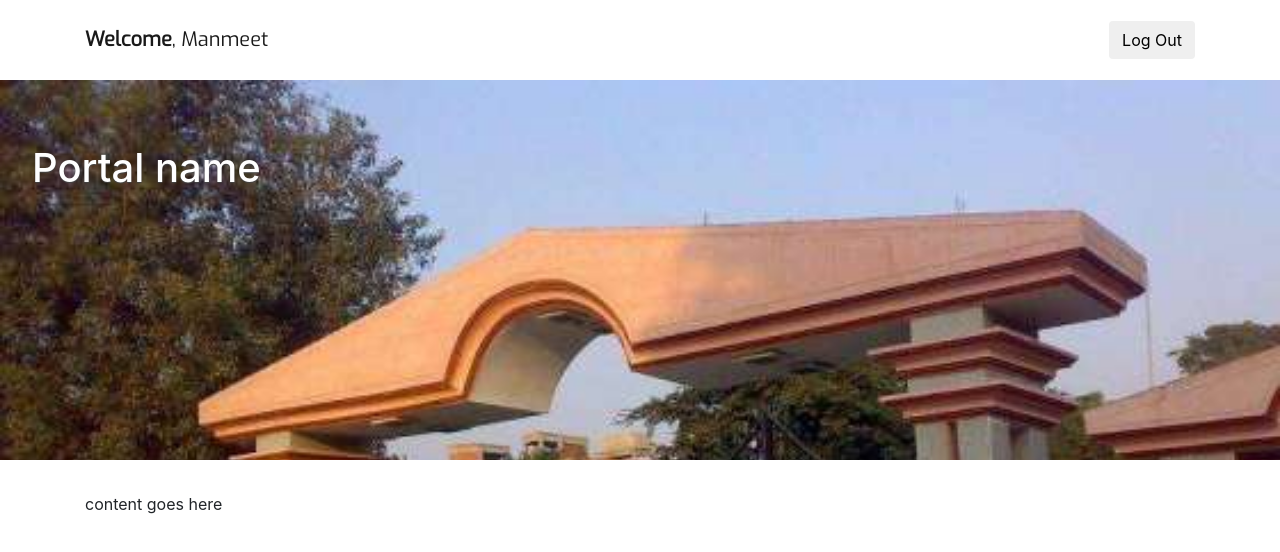
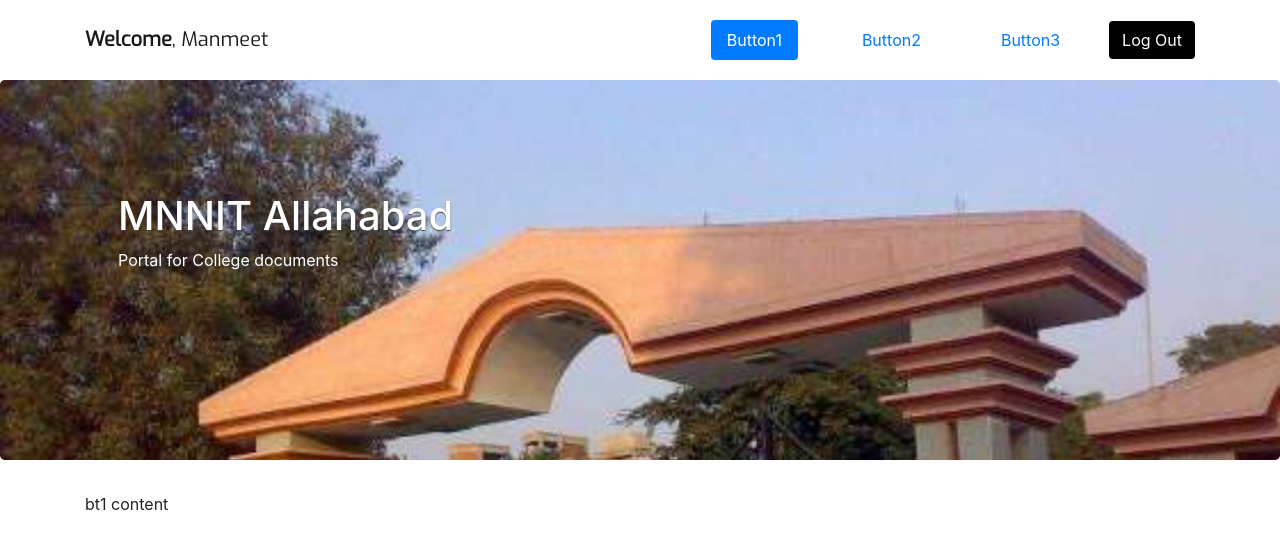
Before and after one commit to dipunj/7semPortal, a website: page template.html in a window 1280 px wide. Drawn offline with nearby package versions, Linux system fonts and the light colour scheme.

Commit message:
updated template

```diff
--- a/template.html
+++ b/template.html
@@ -5,10 +5,12 @@
     <meta charset="UTF-8">
     <meta name="viewport" content="width=device-width, initial-scale=1.0">
     <meta http-equiv="X-UA-Compatible">
-    <title>Portal Name</title>
+    <title>Document Portal, MNNIT</title>
+
+    <link rel="stylesheet" href="css/styles.css">
+    <link rel="stylesheet" href="node_modules/bootstrap/dist/css/bootstrap.min.css">
     <link rel="stylesheet" href="https://fonts.googleapis.com/css?family=Exo:100,300,400">
-    <link rel="stylesheet" href="node_modules/bootstrap/dist/css/bootstrap.min.css">
-    <link rel="stylesheet" href="css/styles.css">
+    <link href="https://fonts.googleapis.com/icon?family=Material+Icons" rel="stylesheet">
 
     <!-- for debugging css / ghost code -->
     <!-- <style>
@@ -17,36 +19,79 @@
 </head>
 
 <body>
+
+
+
+    <!-- fixed navbar -->
     <nav class="navbar navbar-expand-sm navbar-light bg-white fixed-top" id="mainNav">
         <div class="container">
-            <a href="#" class="navbar-brand __title mr-auto">
-                <strong>Welcome</strong>, Manmeet
-            </a>
+            <!-- hamburger button for smaller screens -->
             <button class="navbar-toggler" type="button" data-toggle="collapse" data-target="#navbarContent"
                 aria-controls="navbarSupportedContent" aria-expanded="false" aria-label="Toggle navigation">
                 <span class="navbar-toggler-icon"></span>
             </button>
 
-            <div class="collapse navbar-collapse" id="navbarContent">
-                <ul class="navbar-nav">
-                    <li class="nav-item active">
+            <a href="#" class="navbar-brand __title mr-auto">
+                <strong>Welcome</strong>, Manmeet
+            </a>
+
+            <!-- navbar buttons -->
+            <div class="collapse navbar-collapse justify-content-end" id="navbarContent">
+                <ul class="nav nav-pills row">
+                    <li class="nav-item mr-5">
+                        <a class="nav-link active" data-toggle="pill" href="#bt1">Button1</a>
+                    </li>
+                    <li class="nav-item mr-5">
                         <!-- nav bar content here -->
+                        <a class="nav-link" data-toggle="pill" href="#bt2">Button2</a>
+                    </li>
+                    <li class="nav-item mr-5">
+                        <!-- nav bar content here -->
+                        <a class="nav-link" data-toggle="pill" href="#bt3">Button3</a>
                     </li>
                 </ul>
             </div>
-            <button id="loginbtn" class="btn btn-login float-right">Log Out</button>
+
+            <!-- logout button : create a form if required -->
+            <button id="loginbtn" class="btn btn-logout float-right">Log Out</button>
         </div>
     </nav>
 
+    <!-- portal image and name -->
     <header class="jumbotron" style="background-image: url('/img/jumbo.jpg'); background-size: 100%;">
-        <h1>Portal name</h1>
+        <div class="container p-5">
+            <h1>MNNIT Allahabad</h1>
+            <p>Portal for College documents</p>
+        </div>
     </header>
 
-    <!-- content begins -->
 
 
-    <div class="container">
-        <p>content goes here</p>
+
+    <!-- MAIN CONTENT BEGINS -->
+    <!-- MAIN CONTENT BEGINS -->
+    <!-- MAIN CONTENT BEGINS -->
+    <!-- MAIN CONTENT BEGINS -->
+    <!-- MAIN CONTENT BEGINS -->
+    <!-- MAIN CONTENT BEGINS -->
+    <!-- MAIN CONTENT BEGINS -->
+
+
+
+
+
+
+
+    <div class="tab-content">
+        <div id="bt1" class="container tab-pane active">
+            <p>bt1 content</p>
+        </div>
+        <div id="bt2" class="container tab-pane">
+            <p>bt2 content</p>
+        </div>
+        <div id="bt3" class="container tab-pane">
+            <p>bt3 content</p>
+        </div>
     </div>
 
     <script src="node_modules/jquery/dist/jquery.slim.min.js"></script>
```
Also changed, not shown: js/main.js (line endings or trailing spaces).
